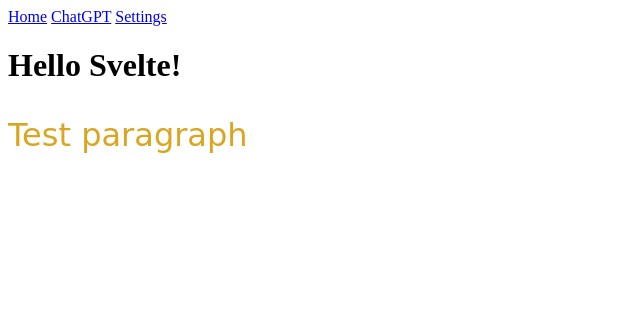
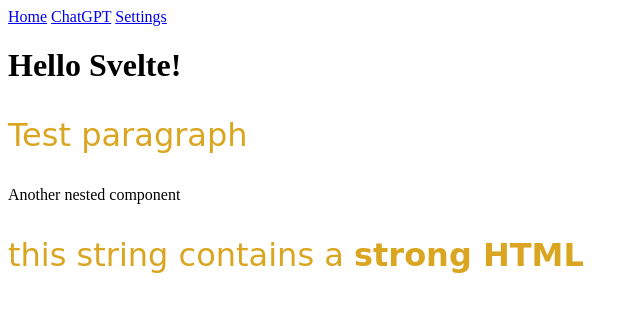
Before and after one commit to alfredlucero/frontendchatgptexamples, a SvelteKit app in the folder sveltegpt/: page /tutorial1 in a window 1280 px wide. Shown: the top 312 px of the page, without its empty margins (0-640 px from the left). Built offline with nearby package versions, Linux system fonts and the light colour scheme.

Commit message:
Added Nested component and HTML tag

```diff
--- a/sveltegpt/src/routes/tutorial1/+page.svelte
+++ b/sveltegpt/src/routes/tutorial1/+page.svelte
@@ -1,5 +1,7 @@
 <script lang="ts">
+  import Nested from './Nested.svelte';
   let name = 'Svelte';
+  let string = 'this string contains a <strong>strong HTML</strong>'
 </script>
 
 <style>
@@ -13,3 +15,5 @@
 <h1 data-name={name}>Hello {name}!</h1>
 
 <p>Test paragraph</p>
+<Nested />
+<p>{@html string}</p>
--- /dev/null
+++ b/sveltegpt/src/routes/tutorial1/Nested.svelte
@@ -0,0 +1 @@
+<p>Another nested component</p>
```
